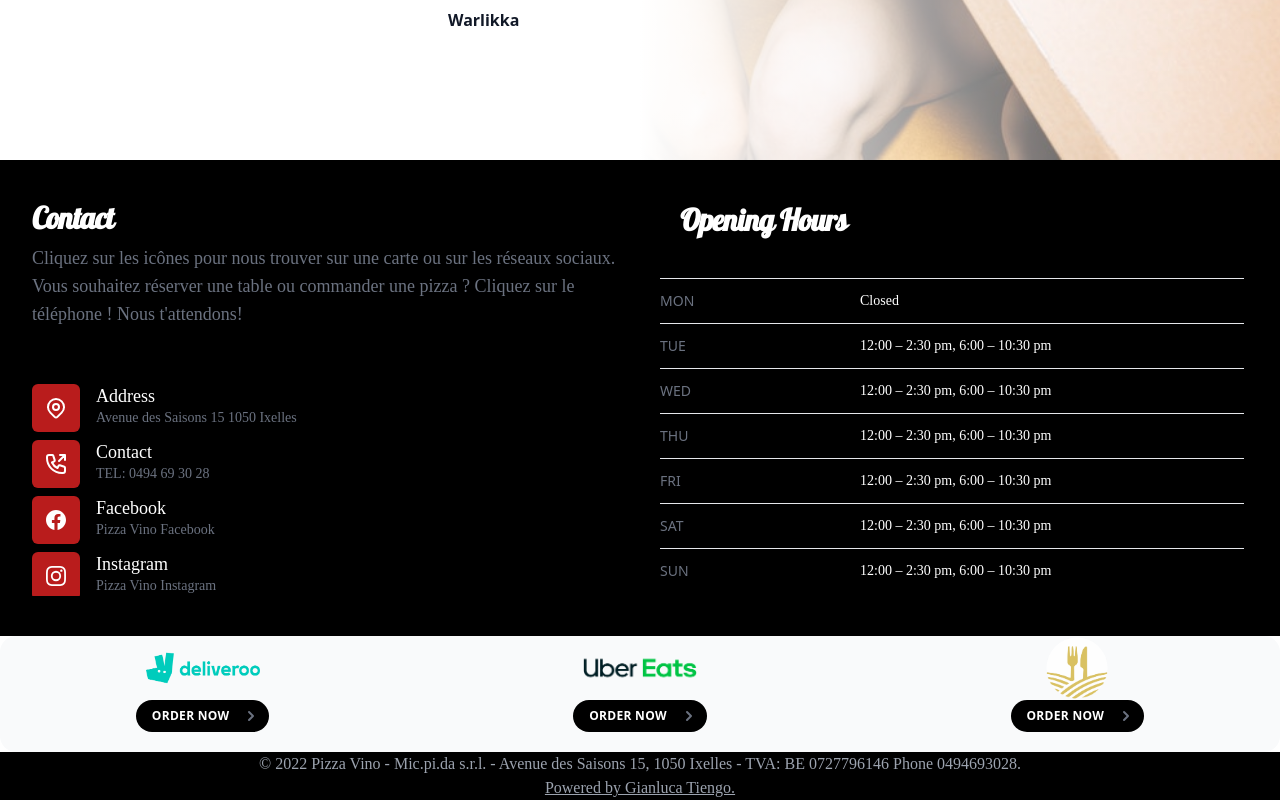
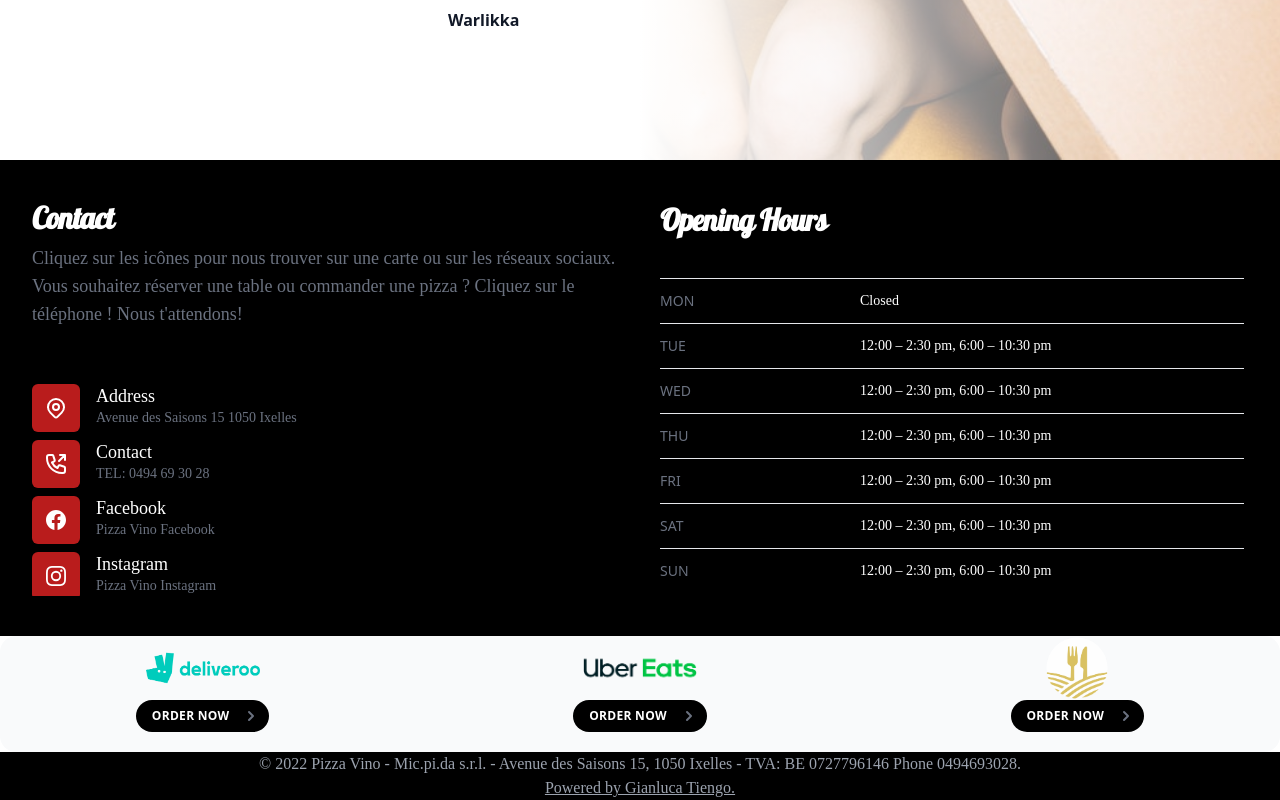
Before and after one commit to Gian1984/pizza-vino, a Vue app: page / in a window 1280 px wide. Shown: the part 8737-9537 px from the top of the page. Built offline with nearby package versions, Linux system fonts and the light colour scheme; a web font is replaced by a local one.

Commit message:
responsive correction3 3

```diff
--- a/src/App.vue
+++ b/src/App.vue
@@ -106,7 +106,7 @@
 
           <div class="mt-10 -mx-4 relative lg:mt-0 gap-8" aria-hidden="true">
             <div class="relative mx-5">
-              <h3 class="text-4xl font-extrabold text-white tracking-tight sm:text-3xl sm:px-5" id="sub_opening" lang="en">
+              <h3 class="text-4xl font-extrabold text-white tracking-tight sm:text-3xl" id="sub_opening" lang="en">
                 Opening Hours
               </h3>
               <div class="mt-10 border-t border-gray-200">
```
